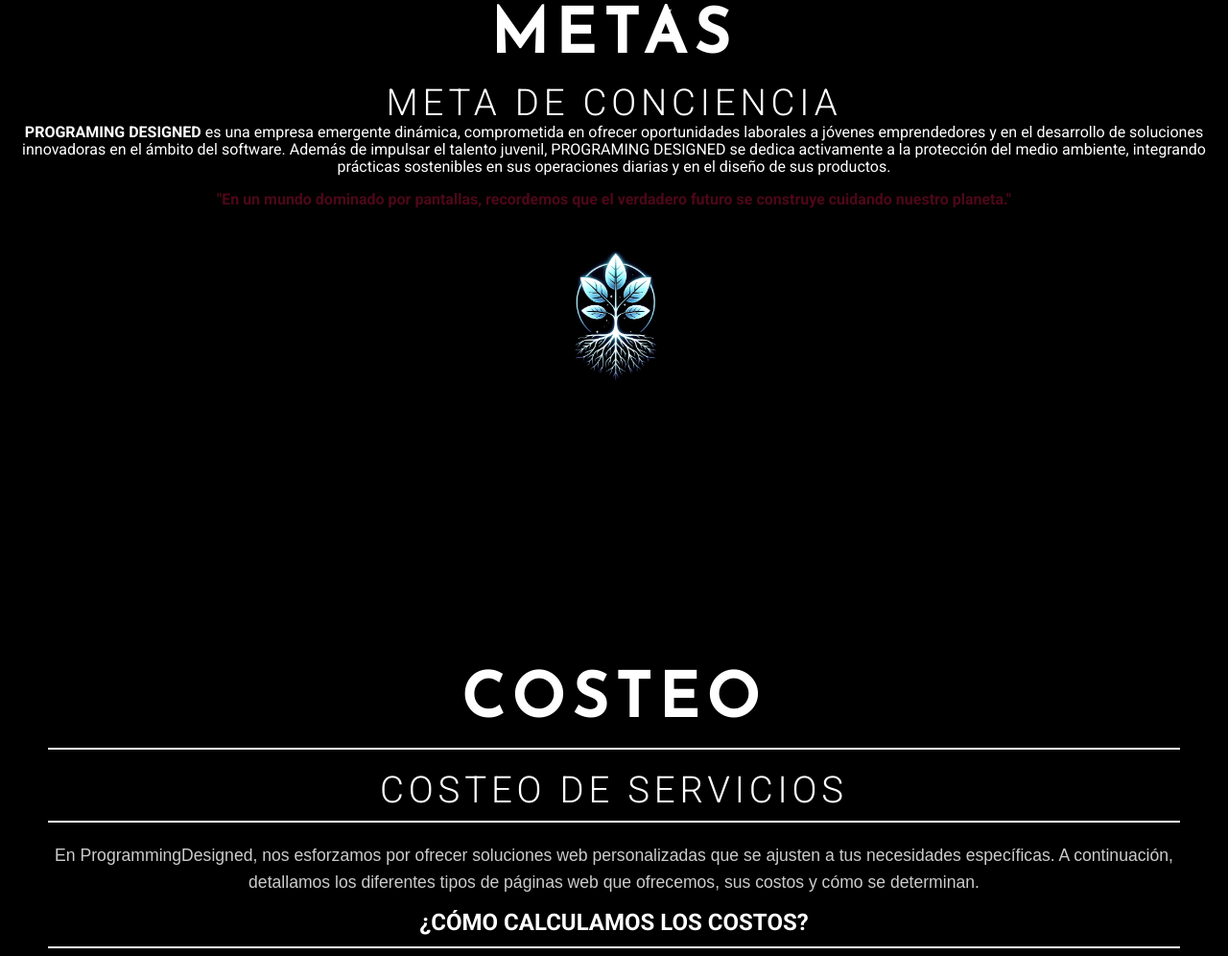
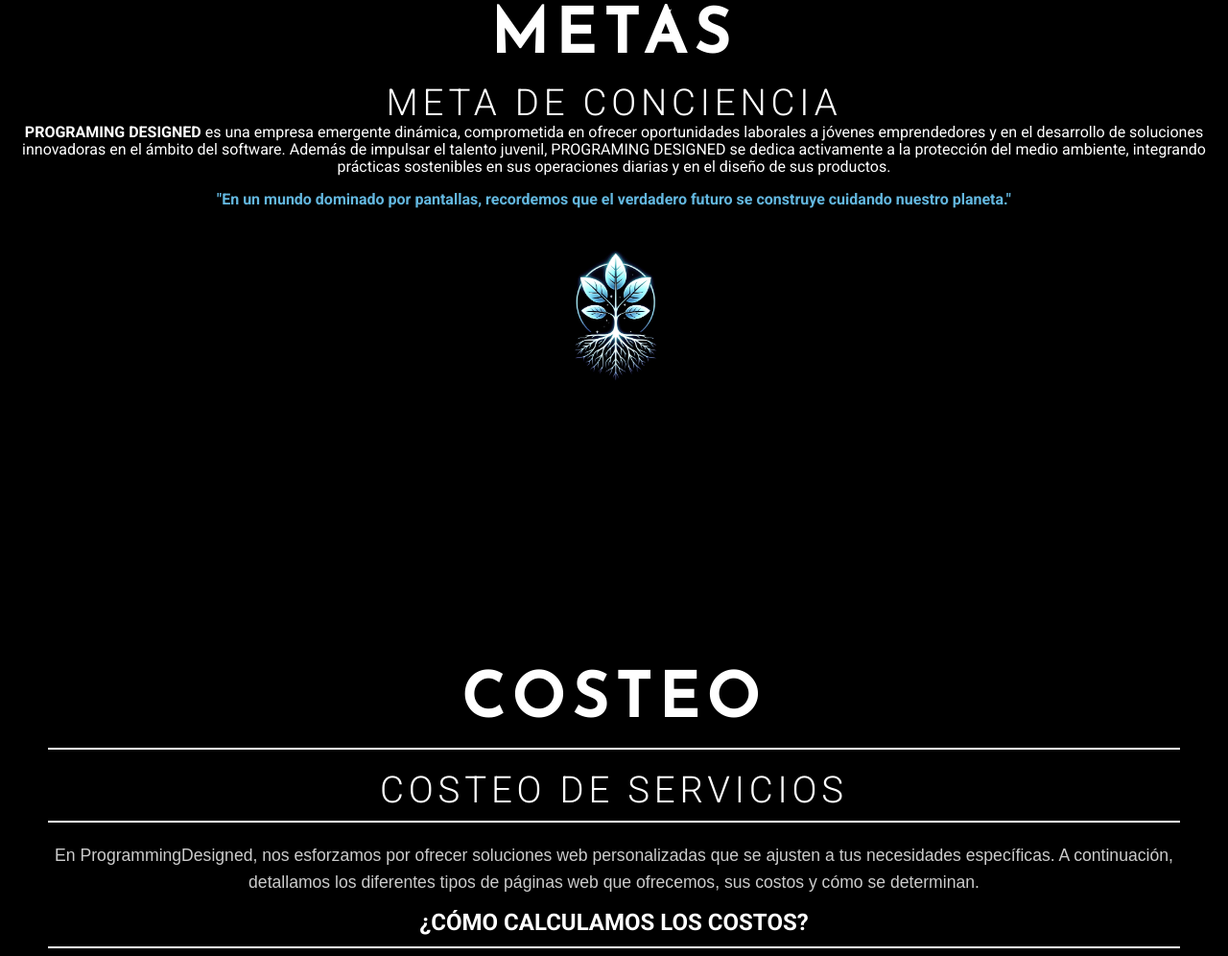
Before and after one commit to Alexglv2000/PROGRAMING-DESIGNED, a plain HTML site: page index.html in a window 1280 px wide. Shown: the part 1796-2792 px from the top of the page at 96% size. Drawn offline with nearby package versions, Linux system fonts and the light colour scheme; a script that the page names is missing.

Commit message:
Update index.html

```diff
--- a/index.html
+++ b/index.html
@@ -87,7 +87,7 @@
       <p style="color: #ffffffff;">
         <strong>PROGRAMING DESIGNED</strong> es una empresa emergente dinámica, comprometida en ofrecer oportunidades laborales a jóvenes emprendedores y en el desarrollo de soluciones innovadoras en el ámbito del software. Además de impulsar el talento juvenil, PROGRAMING DESIGNED se dedica activamente a la protección del medio ambiente, integrando prácticas sostenibles en sus operaciones diarias y en el diseño de sus productos.
       </p>
-      <p class="slogan" style="color: rgb(77, 7, 25); font-weight: bold;">
+      <p class="slogan" style="color: rgb(99, 183, 223); font-weight: bold;">
         "En un mundo dominado por pantallas, recordemos que el verdadero futuro se construye cuidando nuestro planeta."
       <br></br>
       </p>
```
